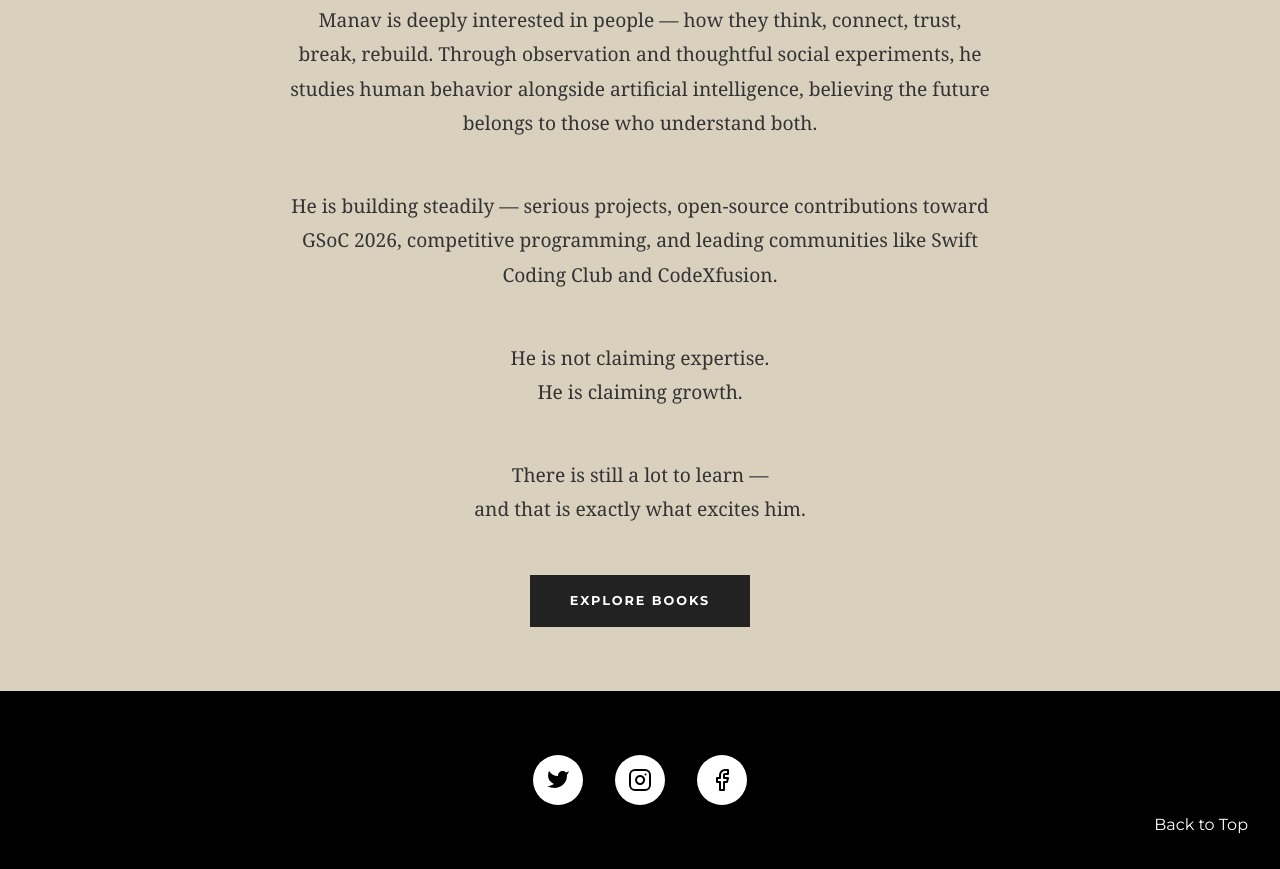
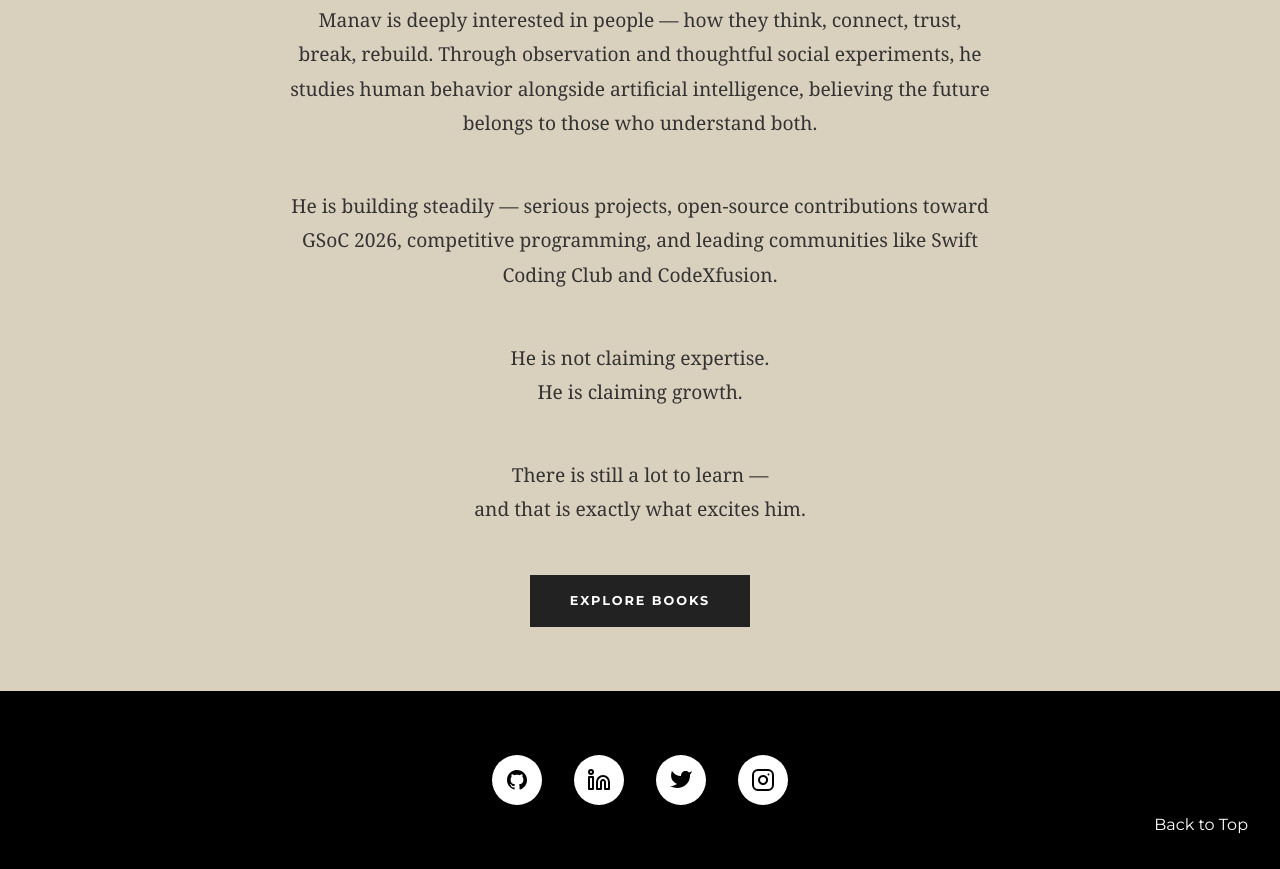
Before and after one commit to manav-Mnv/M-N-V---webpage, a plain HTML site: page about.html in a window 1280 px wide. Shown: the part 670-1539 px from the top of the page. Drawn offline with Linux system fonts and the light colour scheme.

Commit message:
links updated

```diff
--- a/about.html
+++ b/about.html
@@ -67,8 +67,32 @@
     <footer>
         <div class="footer-content">
             <div class="social-icons">
-                <!-- Twitter Icon -->
-                <a href="#" class="social-icon" aria-label="Twitter">
+                <!-- GitHub Icon -->
+                <a href="https://github.com/manav-Mnv" class="social-icon" aria-label="GitHub" target="_blank"
+                    rel="noopener noreferrer">
+                    <svg viewBox="0 0 24 24" fill="none" xmlns="http://www.w3.org/2000/svg">
+                        <path
+                            d="M12 2C6.477 2 2 6.477 2 12C2 16.418 4.865 20.166 8.839 21.489C9.339 21.581 9.521 21.272 9.521 21.007C9.521 20.769 9.513 20.14 9.508 19.307C6.726 19.91 6.139 17.967 6.139 17.967C5.685 16.812 5.029 16.504 5.029 16.504C4.121 15.881 5.098 15.894 5.098 15.894C6.101 15.964 6.629 16.926 6.629 16.926C7.521 18.455 8.97 17.999 9.539 17.743C9.631 17.099 9.889 16.644 10.175 16.419C7.955 16.191 5.62 15.331 5.62 11.493C5.62 10.397 6.01 9.5 6.649 8.794C6.546 8.566 6.203 7.545 6.747 6.157C6.747 6.157 7.587 5.914 9.497 7.214C10.31 6.914 11.16 6.764 12.01 6.764C12.86 6.764 13.71 6.914 14.523 7.214C16.433 5.914 17.273 6.157 17.273 6.157C17.817 7.545 17.474 8.566 17.371 8.794C18.01 9.5 18.4 10.397 18.4 11.493C18.4 15.341 16.062 16.188 13.835 16.411C14.189 16.691 14.509 17.244 14.509 18.082C14.509 19.277 14.497 20.241 14.497 21.007C14.497 21.275 14.677 21.587 15.186 21.488C19.158 20.163 22.02 16.416 22.02 12C22.02 6.477 17.523 2 12 2Z"
+                            fill="currentColor" />
+                    </svg>
+                </a>
+                <!-- LinkedIn Icon -->
+                <a href="https://www.linkedin.com/in/manav-sinh-906a891b6/" class="social-icon" aria-label="LinkedIn"
+                    target="_blank" rel="noopener noreferrer">
+                    <svg viewBox="0 0 24 24" fill="none" xmlns="http://www.w3.org/2000/svg">
+                        <path
+                            d="M16 8C17.5913 8 19.1174 8.63214 20.2426 9.75736C21.3679 10.8826 22 12.4087 22 14V21H18V14C18 13.4696 17.7893 12.9609 17.4142 12.5858C17.0391 12.2107 16.5304 12 16 12C15.4696 12 14.9609 12.2107 14.5858 12.5858C14.2107 12.9609 14 13.4696 14 14V21H10V14C10 12.4087 10.6321 10.8826 11.7574 9.75736C12.8826 8.63214 14.4087 8 16 8Z"
+                            stroke="currentColor" stroke-width="2" stroke-linecap="round" stroke-linejoin="round" />
+                        <path d="M6 9H2V21H6V9Z" stroke="currentColor" stroke-width="2" stroke-linecap="round"
+                            stroke-linejoin="round" />
+                        <path
+                            d="M4 6C5.10457 6 6 5.10457 6 4C6 2.89543 5.10457 2 4 2C2.89543 2 2 2.89543 2 4C2 5.10457 2.89543 6 4 6Z"
+                            stroke="currentColor" stroke-width="2" stroke-linecap="round" stroke-linejoin="round" />
+                    </svg>
+                </a>
+                <!-- X (Twitter) Icon -->
+                <a href="https://x.com/manav_Mnv" class="social-icon" aria-label="Twitter" target="_blank"
+                    rel="noopener noreferrer">
                     <svg viewBox="0 0 24 24" fill="none" xmlns="http://www.w3.org/2000/svg">
                         <path
                             d="M23 3C22.0424 3.67553 20.9821 4.19217 19.86 4.53C19.2577 3.83757 18.4573 3.34675 17.567 3.12398C16.6767 2.90122 15.7395 2.95725 14.8821 3.28451C14.0247 3.61177 13.2884 4.19446 12.773 4.95377C12.2575 5.71309 11.9877 6.61239 12 7.53V8.03C10.2426 8.07557 8.50127 7.64645 6.93101 6.78087C5.36074 5.91528 4.01078 4.64011 3 3.1C3 3.1 -1 12 8 16C5.94053 17.398 3.48716 18.1524 1 18C10 23 21 18 21 7.5C20.9991 7.22145 20.9723 6.9436 20.92 6.67C21.9406 5.6635 22.6608 4.39271 23 3Z"
@@ -76,7 +100,8 @@
                     </svg>
                 </a>
                 <!-- Instagram Icon -->
-                <a href="#" class="social-icon" aria-label="Instagram">
+                <a href="https://www.instagram.com/_mnvpr/" class="social-icon" aria-label="Instagram" target="_blank"
+                    rel="noopener noreferrer">
                     <svg viewBox="0 0 24 24" fill="none" xmlns="http://www.w3.org/2000/svg">
                         <path
                             d="M17 2H7C4.23858 2 2 4.23858 2 7V17C2 19.7614 4.23858 22 7 22H17C19.7614 22 22 19.7614 22 17V7C22 4.23858 19.7614 2 17 2Z"
@@ -86,14 +111,6 @@
                             stroke="currentColor" stroke-width="2" stroke-linecap="round" stroke-linejoin="round" />
                         <path d="M17.5 6.5H17.51" stroke="currentColor" stroke-width="2" stroke-linecap="round"
                             stroke-linejoin="round" />
-                    </svg>
-                </a>
-                <!-- Facebook Icon -->
-                <a href="#" class="social-icon" aria-label="Facebook">
-                    <svg viewBox="0 0 24 24" fill="none" xmlns="http://www.w3.org/2000/svg">
-                        <path
-                            d="M18 2H15C13.6739 2 12.4021 2.52678 11.4645 3.46447C10.5268 4.40215 10 5.67392 10 7V10H7V14H10V22H14V14H17L18 10H14V7C14 6.73478 14.1054 6.48043 14.2929 6.29289C14.4804 6.10536 14.7348 6 15 6H18V2Z"
-                            stroke="currentColor" stroke-width="2" stroke-linecap="round" stroke-linejoin="round" />
                     </svg>
                 </a>
             </div>
```
Also changed, not shown: what-stayed.html (+16 -8 lines).
